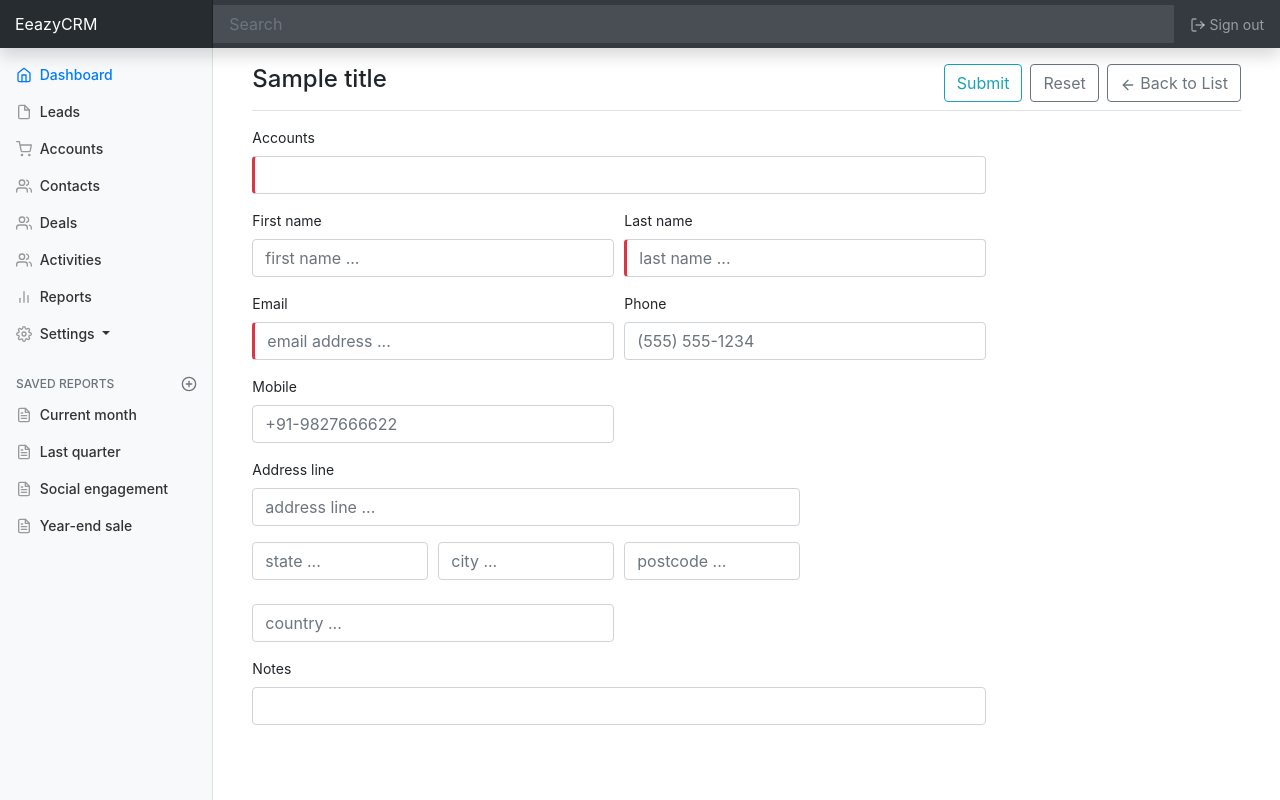
After one commit to jagjot2008/EeazyCRM, a Flask app: template eeazycrm/templates/contacts/new_contact.html in a window 1280 px wide. The commit adds this page. Run offline with Flask 2, Linux system fonts and the light colour scheme; the template is opened without the code that fills it: most values are stand-ins (such as "Sample title", 1, 10 or a date in 2020); form fields are guessed from the names that the template uses; some libraries are stand-ins or nearby versions.

```diff
--- a/eeazycrm/contacts/forms.py
+++ b/eeazycrm/contacts/forms.py
@@ -0,0 +1,31 @@
+from flask_wtf import FlaskForm
+from flask_wtf.file import FileField, FileAllowed
+from wtforms import StringField, SubmitField
+from wtforms.widgets import TextArea
+from wtforms.validators import DataRequired, Email
+from wtforms_sqlalchemy.fields import QuerySelectField
+
+from eeazycrm.users.models import User
+from eeazycrm.accounts.models import Account
+
+
+class NewContact(FlaskForm):
+    first_name = StringField('First Name')
+    last_name = StringField('First Name', validators=[DataRequired(message='Last name is mandatory')])
+    email = StringField('Email',
+                        validators=[DataRequired(message='Email address is mandatory'),
+                                    Email(message='Please enter a valid email address e.g. abc@yourcompany.com')])
+    phone = StringField('Phone')
+    mobile = StringField('Mobile')
+    avatar = FileField('Contact Avatar', validators=[FileAllowed(['jpg', 'jpeg', 'png'])])
+    address_line = StringField('Address')
+    addr_state = StringField('State')
+    addr_city = StringField('City')
+    post_code = StringField('Postcode')
+    country = StringField('Country')
+    notes = StringField('Notes', widget=TextArea())
+    accounts = QuerySelectField('Account', query_factory=Account.account_list_query, get_pk=lambda a: a.id,
+                                 get_label=Account.get_label, blank_text='Select An Account', allow_blank=True)
+    assignees = QuerySelectField('Assign To', query_factory=User.user_list_query, get_pk=lambda a: a.id,
+                                 get_label=User.get_label, default=User.get_current_user)
+    submit = SubmitField('Create New Contact')
--- a/eeazycrm/templates/contacts/contacts_list.html
+++ b/eeazycrm/templates/contacts/contacts_list.html
@@ -9,7 +9,7 @@
                   import contacts ...
             </a>
             {% endif %}
-            <a class="btn btn btn-sm btn-outline-primary" role="button" href="{{ url_for('leads.new_lead') }}">
+            <a class="btn btn btn-sm btn-outline-primary" role="button" href="{{ url_for('contacts.new_contact') }}">
                 <span data-feather="plus"></span>
                   New
             </a>
--- /dev/null
+++ b/eeazycrm/templates/contacts/new_contact.html
@@ -0,0 +1,120 @@
+{% extends "layout.html" %}
+    {% block content %}
+<form class="form-new-account" method="POST">
+    {{ form.hidden_tag() }} <!-- security 'csrf' token -->
+    <div class="d-flex justify-content-between flex-wrap flex-md-nowrap align-items-center pt-3 pb-2 mb-3 border-bottom">
+        <h2 class="h4">{% if title %}{{title}}{% else %}No Title{% endif %}</h2>
+        <div class="btn-toolbar mb-2 mb-md-0">
+            {{ form.submit(class="btn btn-md btn-outline-info mr-2") }}
+            <input type="reset" class="btn btn-md btn-outline-secondary mr-2" />
+            <a href="{{ url_for('leads.get_leads_view') }}" class="btn btn-md btn-outline-secondary" role="button">
+                <span data-feather="arrow-left"></span>
+                  Back to List
+            </a>
+        </div>
+    </div>
+    <div class="row">
+        <div class="col-9">
+            <div class="form-row mb-3">
+                     <div class="col">
+                         {{ form.accounts.label(class="form-control-label") }}
+                         {% if form.accounts.errors %}
+                             {{ form.accounts(class="form-control form-control-lg required is-invalid") }}
+                            <div class="invalid-feedback">
+                                {% for error in form.last_name.errors %}
+                                    <span>{{ error }}</span>
+                                {% endfor %}
+                            </div>
+                         {% else %}
+                            {{ form.accounts(class="form-control from-control-lg required") }}
+                         {% endif %}
+                     </div>
+            </div>
+            <div class="form-row mb-3">
+                <div class="col">
+                    {{ form.first_name.label(class="form-control-label") }}
+                    {{ form.first_name(class="form-control from-control-lg", placeholder="first name ...") }}
+                </div>
+                <div class="col">
+                    {{ form.last_name.label(class="form-control-label") }}
+                    {% if form.last_name.errors %}
+                    {{ form.last_name(class="form-control form-control-lg required is-invalid") }}
+                    <div class="invalid-feedback">
+                        {% for error in form.last_name.errors %}
+                            <span>{{ error }}</span>
+                        {% endfor %}
+                    </div>
+                    {% else %}
+                        {{ form.last_name(class="form-control required from-control-lg", placeholder="last name ...") }}
+                    {% endif %}
+                </div>
+            </div>
+
+            <div class="form-row mb-3">
+                <div class="col">
+                    {{ form.email.label(class="form-control-label") }}
+                  {% if form.email.errors %}
+                    {{ form.email(class="form-control form-control-lg required is-invalid") }}
+                    <div class="invalid-feedback">
+                        {% for error in form.email.errors %}
+                            <span>{{ error }}</span>
+                        {% endfor %}
+                    </div>
+                  {% else %}
+                    {{ form.email(class="form-control required from-control-lg", placeholder="email address ...") }}
+                  {% endif %}
+                </div>
+                <div class="col">
+                    {{ form.phone.label(class="form-control-label") }}
+                    {{ form.phone(class="form-control from-control-lg", placeholder="(555) 555-1234") }}
+                </div>
+            </div>
+
+            <div class="form-row">
+                 <div class="form-group col-6">
+                    {{ form.mobile.label(class="form-control-label") }}
+                    {{ form.mobile(class="form-control from-control-lg", placeholder="+91-9827666622") }}
+                 </div>
+            </div>
+
+            <div class="form-row">
+                <div class="form-group col-9">
+                    {{ form.address_line.label(class="form-control-label") }}
+                    {{ form.address_line(class="form-control from-control-lg", placeholder="address line ...") }}
+                </div>
+            </div>
+            <div class="form-row mb-4">
+                <div class="col-3">
+                        {{ form.addr_state(class="form-control from-control-lg", placeholder="state ...") }}
+                    </div>
+                    <div class="col-3">
+                        {{ form.addr_city(class="form-control from-control-lg", placeholder="city ...") }}
+                    </div>
+                    <div class="col-3">
+                        {{ form.post_code(class="form-control from-control-lg", placeholder="postcode ...") }}
+                    </div>
+            </div>
+            <div class="form-row">
+                <div class="form-group col-6">
+                    {{ form.country(class="form-control from-control-lg", placeholder="country ...") }}
+                </div>
+            </div>
+
+            {% if current_user.role.name == 'admin' %}
+            <div class="form-row">
+                 <div class="form-group col-6">
+                     {{ form.assignees.label(class="form-control-label") }}
+                    {{ form.assignees(class="form-control from-control-lg") }}
+                 </div>
+            </div>
+            {% endif %}
+
+            <div class="form-group">
+                {{ form.notes.label(class="form-control-label") }}
+                {{ form.notes(class="form-control from-control-lg") }}
+            </div>
+
+    </div>
+    </div>
+</form>
+    {% endblock %}
--- a/eeazycrm/users/models.py
+++ b/eeazycrm/users/models.py
@@ -1,5 +1,5 @@
 from eeazycrm import db, login_manager
-from flask_login import UserMixin
+from flask_login import UserMixin, current_user
 
 
 @login_manager.user_loader
@@ -22,6 +22,18 @@ class User(db.Model, UserMixin):
     is_first_login = db.Column(db.Boolean, nullable=False, default=True)
     is_user_active = db.Column(db.Boolean, nullable=False, default=False)
     role_id = db.Column(db.Integer, db.ForeignKey('role.id', ondelete='SET NULL'), nullable=True)
+
+    @staticmethod
+    def get_label(user):
+        return user.get_name()
+
+    @staticmethod
+    def user_list_query():
+        return User.query
+
+    @staticmethod
+    def get_current_user():
+        return User.query.filter_by(id=current_user.id).first()
 
     def get_name(self):
         return self.first_name + ' ' + self.last_name
```
Also changed, not shown: eeazycrm/accounts/forms.py (+3 -18 lines), eeazycrm/accounts/models.py (+8 -0 lines), eeazycrm/contacts/routes.py (+42 -0 lines), eeazycrm/leads/forms.py (+3 -16 lines), eeazycrm/common/__init__.py (added).
